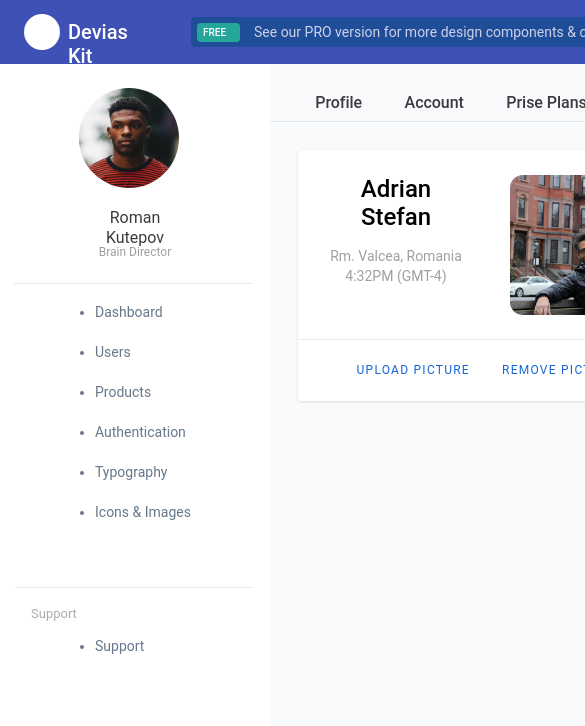
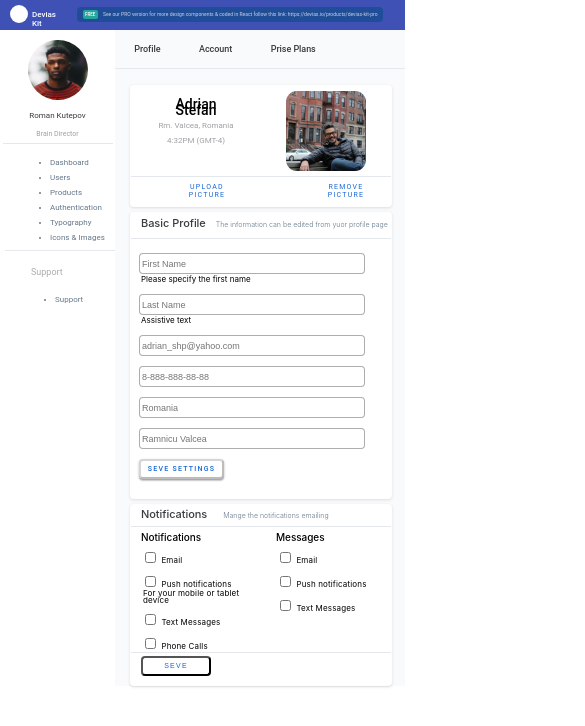
Before and after one commit to Sergey-Loboda87/test, a React (Create React App) app: page / in a window 390 px wide. Shown: the top 726 px of the page, 585 px wide, since content can reach past the window. Built offline with nearby package versions, Linux system fonts and the light colour scheme.

Commit message:
Верстаем дальше

```diff
--- a/src/App.css
+++ b/src/App.css
@@ -13,7 +13,17 @@
   width: 100%;
   background: #F9FAFB;
 }
-
+@media (max-width: 414px) {
+  .app-wrapper{
+    width: 100%;
+    display: grid;
+    grid-template-columns: 1fr 290px;
+    grid-template-areas:
+    'h h'
+    's n'
+    's c';
+  }
+}
 @media (max-width: 375px) {
   .app-wrapper{
     width: 100%;
--- a/src/components/Header/Header.module.css
+++ b/src/components/Header/Header.module.css
@@ -59,6 +59,43 @@
     font-weight: 500;
     color: rgba(255, 255, 255, 1);
     }
+    @media (max-width: 414px) {
+        .header{
+            grid-area: h;
+            height: 30px;
+        }
+        .logo{
+            height: 18px;
+            width: 18px;
+            margin-top: 5px;
+            margin-left: 10px;
+        }
+        .name{
+            height: 15px;
+            width: 35px;
+            margin-left: 4px;
+            margin-top: 10px;
+            font-size: 8px;
+        }
+        .inform{
+            height: 15px;
+            width: 300px;
+            margin-left: 10px;
+            margin-top: 7px;
+            }
+        .inform p{
+            padding-left: 5px;
+            font-size: 5px;
+            line-height: 1.5px;
+        }
+        .free{
+            padding-left: 2px;
+            height: 9px;
+            width: 13px;
+            font-size: 4.5px;
+            border-radius: 2px;
+            }
+      }
     @media (max-width: 375px) {
         .header{
             grid-area: h;
@@ -67,7 +104,6 @@
         .logo{
             height: 15px;
             width: 15px;
-            border-radius: 50%;
             margin-top: 5px;
             margin-left: 10px;
         }
@@ -76,7 +112,6 @@
             width: 30px;
             margin-left: 3px;
             margin-top: 10px;
-            font-family: Roboto;
             font-size: 6px;
         }
         .inform{
@@ -84,7 +119,6 @@
             width: 255px;
             margin-left: 10px;
             margin-top: 4px;
-            margin-right: 5px;
             }
         .inform p{
             padding-left: 5px;
@@ -107,7 +141,6 @@
         .logo{
             height: 15px;
             width: 15px;
-            border-radius: 50%;
             margin-top: 5px;
             margin-left: 10px;
         }
@@ -116,7 +149,6 @@
             width: 30px;
             margin-left: 3px;
             margin-top: 10px;
-            font-family: Roboto;
             font-size: 6px;
         }
         .inform{
@@ -124,7 +156,6 @@
             width: 255px;
             margin-left: 10px;
             margin-top: 4px;
-            margin-right: 5px;
             }
         .inform p{
             padding-left: 5px;
--- a/src/components/NavBar/NavBar.module.css
+++ b/src/components/NavBar/NavBar.module.css
@@ -33,19 +33,26 @@
     letter-spacing: -0.05px;
     color: #3A3B3F;
 }
+@media (max-width: 414px){
+    .navBar{
+        height: 40px;
+    }
+    .navBar_items{
+        width: 220px;
+        padding-left: 0px;
+        padding-top: 0px;
+    }
+    .navBar_items a{
+        font-size: 9px;
+        line-height: 5px;
+    }
+}
 @media (max-width: 375px){
     .navBar{
-        height: 15px;
+        height: 40px;
     }
-    /* .navBar::after{
-        content: "";
-        display: block;
-        width: 220px;
-        height: 0.5px;
-    } */
     .navBar_items{
         width: 220px;
-        height: 20px;
         padding-left: 0px;
         padding-top: 0px;
     }
@@ -56,7 +63,7 @@
 }
 @media (max-width: 320px){
     .navBar{
-        height: 15px;
+        height: 40px;
     }
     .navBar::after{
         content: "";
@@ -66,7 +73,6 @@
     }
     .navBar_items{
         width: 220px;
-        height: 20px;
         padding-left: 0px;
         padding-top: 0px;
     }
--- a/src/components/Profile/PortletBasicProfile/BasicProfile.module.css
+++ b/src/components/Profile/PortletBasicProfile/BasicProfile.module.css
@@ -41,10 +41,35 @@
 .item_body{
     height: 293px;
 }
+@media (max-width: 414px){
+    .item_container{
+        width: 260px;
+        height: 285px;
+    }
+    .item_header{
+        height: 25px;
+    }
+    .item_header::after{
+        margin-top: 8px;
+    }
+    .header_container{
+        padding-top: 5px;
+        padding-left: 10px;
+        font-size: 7px;
+        line-height: 10px;
+    }
+    .header_container span{
+        padding-right: 10px;
+        font-size: 11px;
+        line-height: 10px;
+    }
+    .item_body{
+        height: 175px;
+    }
+}
 @media (max-width: 375px){
     .item_container{
-        grid-area: b;
-        width: 200px;
+        width: 220px;
         height: 220px;
     }
     .item_header{
@@ -70,7 +95,6 @@
 }
 @media (max-width: 320px){
     .item_container{
-        grid-area: b;
         width: 200px;
         height: 220px;
     }
--- a/src/components/Profile/PortletBasicProfile/FormProfile/Form.module.css
+++ b/src/components/Profile/PortletBasicProfile/FormProfile/Form.module.css
@@ -40,6 +40,34 @@
     font-size: medium;
     color: red;
 }
+@media (max-width: 414px){
+    .body_container{
+        display: grid;
+        grid-template-columns: 1fr;
+        padding-left: 8px;
+        padding-top: 15px;
+        font-size: 8px;
+        gap: 10px;
+    }
+    .buttom_container{
+        margin-left: 30px;
+        padding-top: px;
+    }
+    .button{
+        width: 85px;
+        height: 20px;
+        font-size: 7px;
+        line-height: 5px;
+    }
+    .body_container input{
+        width: 220px;
+        height: 17px;
+        font-size: 9px;
+    }
+    .contain_error{
+        font-size: 8px;
+    }
+}
 @media (max-width: 375px){
     .body_container{
         display: grid;
@@ -60,8 +88,8 @@
         line-height: 5px;
     }
     .body_container input{
-        width: 150px;
-        height: 10px;
+        width: 170px;
+        height: 12px;
         font-size: 8px;
     }
     .contain_error{
--- a/src/components/Profile/PortletInform/PortletInform.module.css
+++ b/src/components/Profile/PortletInform/PortletInform.module.css
@@ -70,10 +70,58 @@
     border: none;
     background: none;
 }
+@media (max-width: 414px){
+    .item_container{
+        grid-area: p;
+        width: 260px;
+        height: 120px;
+    }
+    .inform{
+        display: grid;
+        height: 90px;
+        grid-template-columns: 1fr 1fr;
+    }
+    .informItems{
+        width: 80px;
+        height: 45px;
+        margin: 15px 0px 15px 25px;
+    }
+    .avatar{
+        margin: 5px auto;
+    }
+    .inform img{
+        height: 80px;
+        width: 80px;
+        border-radius: 11px;
+    }
+    .personName{
+        font-size: 14px;
+        line-height: 6px;
+
+    }
+    .geolocation{
+        font-size: 8px;
+        line-height: 15px;
+        margin: 5px auto;
+    }
+    .footer{
+      height: 25px;
+    }
+    .footerItems{
+        display: flex;
+        justify-content: space-between;
+        margin: 5px 10px 0 41px;
+    }
+    .footer button{
+        height: 15px;
+        width: 70px;
+        border-radius: 4px;
+        font-size: 7px;
+    }
+}
 @media (max-width: 375px){
     .item_container{
-        grid-area: p;
-        width: 200px;
+        width: 220px;
         height: 100px;
     }
     .inform{
@@ -117,8 +165,6 @@
         width: 70px;
         border-radius: 4px;
         font-size: 6px;
-        letter-spacing: 2.5px;
-
     }
 }
 @media (max-width: 320px){
@@ -168,7 +214,5 @@
         width: 70px;
         border-radius: 4px;
         font-size: 6px;
-        letter-spacing: 2.5px;
-
     }
 }
--- a/src/components/Profile/PortletNotifications/Notifications.module.css
+++ b/src/components/Profile/PortletNotifications/Notifications.module.css
@@ -93,7 +93,123 @@
     letter-spacing: -0.05px;
     text-align: left;
 }
+@media (max-width: 414px){
+    .item_container{
+        width: 260px;
+        height: 180px;
+    }
+    .item_header{
+        height: 17px;
+    }
+    .item_header::after{
+        margin-top: 2px;
+    }
+    .header_container{
+        padding-top: 1px;
+        padding-left: 10px;
+        font-size: 7px;
+    }
+    .header_container span{
+        padding-right: 16px;
+        font-size: 11px;
+        line-height: 16px;
+    }
+    .item_body{
+        height: 125px;
+        padding-left: 10px;
+        padding-top: 5px;
+        grid-column-gap: 10px;
+        grid-template-columns: 50% 50%;
+        font-size: 8px;
+        line-height: 7px;
+    }
+    .item_body::after{
+        width: 260px;
+        height: 1px;
+        margin-left: -10px;
+    }
+    .item_footer{
+        height: 20px;
+    }
+    .buttom_container{
+        height: 15px;
+        margin-left: 10px;
+        padding-top: 0px;
+    }
+    .button{
+        width: 70px;
+        height: 20px;
+        font-size: 7px;
+        line-height: 4px;
+    }
+    .item_body input{
+        width: 11px;
+        height: 11px;
+    }
+    .item_body h2{
+        font-size: 10px;
+        line-height: 5px;
+    }
+}
 @media (max-width: 375px){
+    .item_container{
+        width: 220px;
+        height: 180px;
+    }
+    .item_header{
+        height: 15px;
+    }
+    .item_header::after{
+        margin-top: 2px;
+    }
+    .header_container{
+        padding-top: 1px;
+        padding-left: 10px;
+        font-size: 6px;
+    }
+    .header_container span{
+        padding-right: 16px;
+        font-size: 10px;
+        line-height: 16px;
+    }
+    .item_body{
+        height: 135px;
+        padding-left: 10px;
+        padding-top: 5px;
+        grid-column-gap: 10px;
+        grid-template-columns: 50% 50%;
+        font-size: 7px;
+        line-height: 7px;
+    }
+    .item_body::after{
+        width: 220px;
+        height: 1px;
+        margin-left: -10px;
+    }
+    .item_footer{
+        height: 20px;
+    }
+    .buttom_container{
+        height: 15px;
+        margin-left: 10px;
+        padding-top: 0px;
+    }
+    .button{
+        width: 60px;
+        height: 15px;
+        font-size: 5px;
+        line-height: 5px;
+    }
+    .item_body input{
+        width: 10px;
+        height: 10px;
+    }
+    .item_body h2{
+        font-size: 9px;
+        line-height: 5px;
+    }
+}
+@media (max-width: 320px){
     .item_container{
         width: 200px;
         height: 180px;
@@ -108,7 +224,6 @@
         padding-top: 1px;
         padding-left: 10px;
         font-size: 6px;
-        font-style: normal;
     }
     .header_container span{
         padding-right: 16px;
@@ -152,62 +267,3 @@
         line-height: 5px;
     }
 }
-@media (max-width: 320px){
-    .item_container{
-        width: 200px;
-        height: 180px;
-    }
-    .item_header{
-        height: 15px;
-    }
-    .item_header::after{
-        margin-top: 2px;
-    }
-    .header_container{
-        padding-top: 1px;
-        padding-left: 10px;
-        font-size: 6px;
-        font-style: normal;
-    }
-    .header_container span{
-        padding-right: 16px;
-        font-size: 10px;
-        line-height: 16px;
-    }
-    .item_body{
-        height: 135px;
-        padding-left: 10px;
-        padding-top: 5px;
-        grid-column-gap: 10px;
-        grid-template-columns: 50% 50%;
-        font-size: 7px;
-        line-height: 7px;
-    }
-    .item_body::after{
-        width: 200px;
-        height: 1px;
-        margin-left: -10px;
-    }
-    .item_footer{
-        height: 20px;
-    }
-    .buttom_container{
-        height: 15px;
-        margin-left: 10px;
-        padding-top: 0px;
-    }
-    .button{
-        width: 60px;
-        height: 15px;
-        font-size: 5px;
-        line-height: 5px;
-    }
-    .item_body input{
-        width: 10px;
-        height: 10px;
-    }
-    .item_body h2{
-        font-size: 9px;
-        line-height: 5px;
-    }
-}
--- a/src/components/Profile/Profile.module.css
+++ b/src/components/Profile/Profile.module.css
@@ -8,10 +8,22 @@
     'none n';
     gap: 28px 28px;
 }
+@media (max-width: 414px){
+    .profile{
+        margin-top: 15px;
+        margin-left: 15px;
+        display: grid;
+        grid-template-areas:
+        'p p'
+        'b b'
+        'n n';
+        gap: 5px;
+    }
+}
 @media (max-width: 375px){
     .profile{
-        margin-top: 20px;
-        margin-left: 15px;
+        margin-top: 10px;
+        margin-left: 10px;
         padding-right: 10px;
         display: grid;
         grid-template-areas:
@@ -23,7 +35,7 @@
 }
 @media (max-width: 320px){
     .profile{
-        margin-top: 10px;
+        margin-top: 5px;
         margin-left: 5px;
         padding-right: 10px;
         display: grid;
--- a/src/components/SaidBar/SaidBar.module.css
+++ b/src/components/SaidBar/SaidBar.module.css
@@ -63,9 +63,7 @@
     margin-left: -80px;
 }
 .supportMenu{
-    height: 94px;
-    width: 238px;
-
+    width: 100%;
 }
 .supportMenu span{
     margin-left: 31px;
@@ -80,6 +78,55 @@
     text-align: left;
     color: rgba(102, 120, 138, 1);
     margin-left: 55px;
+}
+@media (max-width: 414px){
+    .saidBar br{
+     display: none;
+ }
+ .avatar{
+     height: 80px;
+     width: 60px;
+     margin: 10px auto;
+ }
+ .avatar img{
+     height: 60px;
+     width: 60px;
+ }
+ .initials{
+     height: 10px;
+     font-size: 8px;
+     line-height: 7px;
+ }
+ .position{
+     font-size: 7px;
+     line-height: 8px;
+ }
+ .position::after{
+     width: 110px;
+     margin-top: 5px;
+     margin-left: -25px;
+ }
+ .navMenu{
+     margin-left: 10px;
+ }
+ .menu_items{
+ margin-top: 35px;
+ font-size: 8px;
+ line-height: 15px;
+ }
+ .menu_items::after{
+     width: 110px;
+     margin-top: 5px;
+     margin-left: -45px;
+ }
+ .supportMenu span{
+     font-size: 9px;
+     text-align: left;
+ }
+ .supportMenu li{
+     font-size: 8px;
+     margin-left: 15px;
+ }
 }
 @media (max-width: 375px){
     .saidBar br{
@@ -120,9 +167,6 @@
      width: 90px;
      margin-top: 5px;
      margin-left: -40px;
- }
- .supportMenu{
-     width: 100px;
  }
  .supportMenu span{
      font-size: 7px;
@@ -173,9 +217,6 @@
         margin-top: 5px;
         margin-left: -40px;
     }
-    .supportMenu{
-        width: 100px;
-    }
     .supportMenu span{
         font-size: 7px;
         text-align: left;
```
